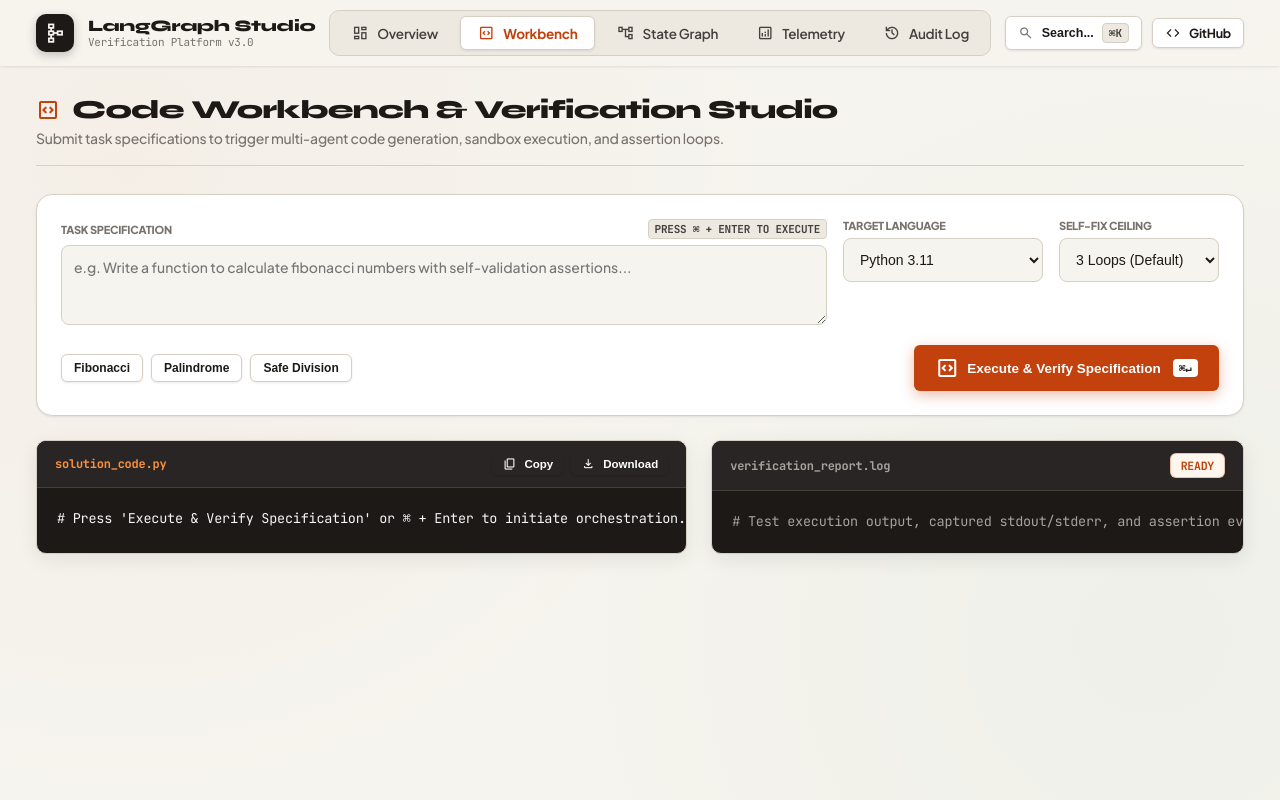
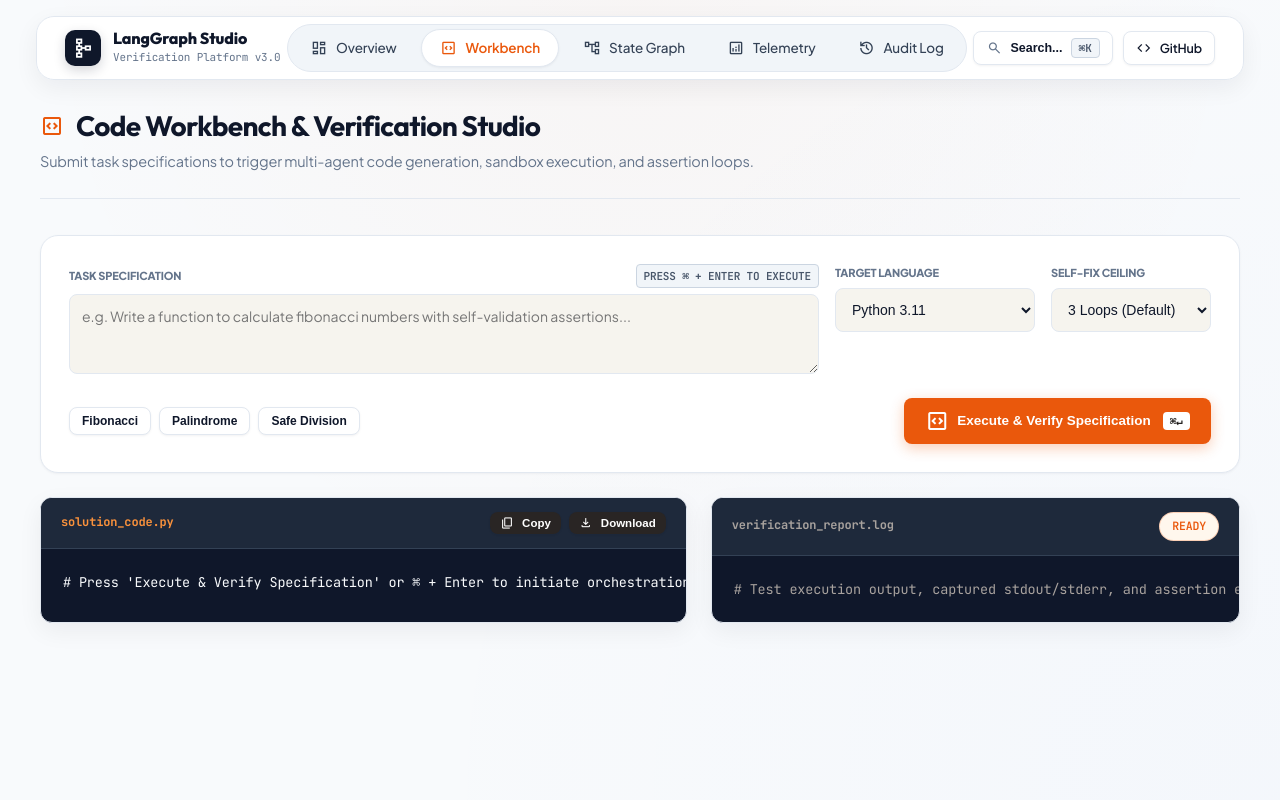
Before and after one commit to Sathvik1533/LangGraph_deployment, a FastAPI app: page /generate in a window 1280 px wide. Run offline with FastAPI, Linux system fonts and the light colour scheme.

Commit message:
style(ui): update font stack to Outfit & Plus Jakarta Sans with spacious breathing room

```diff
--- a/static/css/shared.css
+++ b/static/css/shared.css
@@ -1,50 +1,51 @@
-/* Impeccable & Hallmark Design System | Bespoke Editorial Engineering Journal */
-@import url('https://fonts.googleapis.com/css2?family=Syne:wght@600;700;800&family=Plus+Jakarta+Sans:wght@500;600;700;800&family=JetBrains+Mono:wght@400;500;600;700&display=swap');
+/* Airy & Spacious Engineering Studio Design System (Breathable, High-Legibility Typography) */
+@import url('https://fonts.googleapis.com/css2?family=Outfit:wght@400;500;600;700;800&family=Plus+Jakarta+Sans:wght@400;500;600;700&family=JetBrains+Mono:wght@400;500;600&display=swap');
 
 :root {
-    /* Impeccable & Hallmark Editorial Canvas Palette */
-    --bg-canvas: #f6f4ee;          /* Warm Editorial Sand Base */
+    /* Spacious & Airy Canvas Palette */
+    --bg-canvas: #f8fafc;          /* Light Slate Air Base */
     --bg-surface: #ffffff;         /* Pure Card Surface */
-    --bg-inset: #ede9e0;           /* Tactile Inset Panel */
-    --bg-hover: #e8e3d8;           /* Interactive Hover */
+    --bg-inset: #f1f5f9;           /* Inset Panel */
+    --bg-hover: #e2e8f0;           /* Interactive Hover */
 
-    /* Structured Editorial Hairlines */
-    --border-subtle: #d6d0c4;      /* Tactile Hairline */
-    --border-medium: #b8b09f;      /* Strong Boundary */
-    --border-active: #c2410c;      /* Terracotta Active Border */
+    /* Elegant Subtle Hairlines */
+    --border-subtle: #e2e8f0;      /* Light Hairline */
+    --border-medium: #cbd5e1;      /* Medium Border */
+    --border-active: #c2410c;      /* Terracotta Accent Border */
 
-    /* Hallmark Accents */
-    --accent-terracotta: #c2410c;  /* Primary Terracotta Flame */
+    /* Refined Accents */
+    --accent-terracotta: #ea580c;  /* Warm Terracotta Flame */
     --accent-terracotta-bg: #fff7ed;
 
-    --accent-emerald: #047857;     /* Deep Verified Emerald */
+    --accent-emerald: #059669;     /* Verified Emerald */
     --accent-emerald-bg: #ecfdf5;
 
-    --accent-indigo: #1e40af;      /* Deep Sapphire Indigo */
+    --accent-indigo: #2563eb;      /* Deep Sapphire Indigo */
     --accent-indigo-bg: #eff6ff;
 
-    --accent-amber: #b45309;       /* Warm Amber */
+    --accent-amber: #d97706;       /* Warm Amber */
     --accent-amber-bg: #fffbeb;
 
-    /* Deep Ink Typography (No Pitch Black, No AI Slop Gray) */
-    --text-primary: #1c1917;       /* Warm Stone Ink 900 */
-    --text-secondary: #44403c;     /* Stone 700 */
-    --text-muted: #78716c;         /* Stone 500 */
-    --text-light: #a8a29e;         /* Stone 400 */
+    /* Slate Ink Typography */
+    --text-primary: #0f172a;       /* Slate 900 */
+    --text-secondary: #334155;     /* Slate 700 */
+    --text-muted: #64748b;         /* Slate 500 */
+    --text-light: #94a3b8;         /* Slate 400 */
 
-    /* Typography Fonts */
-    --font-heading: 'Syne', 'Plus Jakarta Sans', sans-serif;
-    --font-sans: 'Plus Jakarta Sans', -apple-system, sans-serif;
+    /* Geometric Airy Typography Fonts */
+    --font-heading: 'Outfit', -apple-system, BlinkMacSystemFont, sans-serif;
+    --font-sans: 'Plus Jakarta Sans', -apple-system, BlinkMacSystemFont, sans-serif;
     --font-mono: 'JetBrains Mono', monospace;
 
-    /* Tactile Shadows & Depth */
-    --shadow-sm: 0 1px 3px rgba(28, 25, 23, 0.06), 0 1px 2px rgba(28, 25, 23, 0.04);
-    --shadow-md: 0 6px 20px rgba(28, 25, 23, 0.08);
-    --shadow-lg: 0 16px 36px rgba(28, 25, 23, 0.12);
+    /* Subtle Floating Depth */
+    --shadow-sm: 0 1px 3px rgba(15, 23, 42, 0.04), 0 1px 2px rgba(15, 23, 42, 0.02);
+    --shadow-md: 0 8px 24px rgba(15, 23, 42, 0.06);
+    --shadow-lg: 0 20px 48px rgba(15, 23, 42, 0.09);
 
-    --radius-sm: 6px;
-    --radius-md: 10px;
-    --radius-lg: 16px;
+    --radius-sm: 8px;
+    --radius-md: 12px;
+    --radius-lg: 18px;
+    --radius-pill: 9999px;
 }
 
 * {
@@ -59,25 +60,27 @@ body {
     color: var(--text-primary);
     min-height: 100vh;
     overflow-x: hidden;
-    letter-spacing: -0.015em;
+    line-height: 1.65;
+    letter-spacing: -0.01em;
     -webkit-font-smoothing: antialiased;
     background-image:
-        radial-gradient(circle at 10% 20%, rgba(194, 65, 12, 0.03) 0%, transparent 50%),
-        radial-gradient(circle at 90% 80%, rgba(4, 120, 87, 0.03) 0%, transparent 50%);
+        radial-gradient(circle at 50% 0%, rgba(234, 88, 12, 0.03) 0%, transparent 60%),
+        radial-gradient(circle at 100% 100%, rgba(37, 99, 235, 0.02) 0%, transparent 60%);
     background-attachment: fixed;
 }
 
 h1, h2, h3, h4, h5, h6 {
     font-family: var(--font-heading);
-    letter-spacing: -0.03em;
+    letter-spacing: -0.025em;
     color: var(--text-primary);
+    line-height: 1.3;
 }
 
 .font-mono {
     font-family: var(--font-mono);
 }
 
-/* Custom Scrollbars */
+/* Custom Minimalist Scrollbars */
 ::-webkit-scrollbar {
     width: 6px;
     height: 6px;
@@ -86,58 +89,61 @@ h1, h2, h3, h4, h5, h6 {
     background: var(--bg-canvas);
 }
 ::-webkit-scrollbar-thumb {
-    background: #d6d0c4;
+    background: #cbd5e1;
     border-radius: 4px;
 }
 ::-webkit-scrollbar-thumb:hover {
-    background: #b8b09f;
+    background: #94a3b8;
 }
 
-/* Hallmark Top Navbar */
+/* Floating Breathable Top Navbar */
 .top-navbar {
     position: fixed;
-    top: 0;
-    left: 0;
-    right: 0;
-    height: 66px;
-    background: rgba(246, 244, 238, 0.95);
-    backdrop-filter: blur(20px);
-    -webkit-backdrop-filter: blur(20px);
-    border-bottom: 1px.5px solid var(--border-subtle);
+    top: 16px;
+    left: 50%;
+    transform: translateX(-50%);
+    width: calc(100% - 72px);
+    max-width: 1400px;
+    height: 64px;
+    background: rgba(255, 255, 255, 0.92);
+    backdrop-filter: blur(24px);
+    -webkit-backdrop-filter: blur(24px);
+    border: 1px solid var(--border-subtle);
+    border-radius: var(--radius-lg);
     display: flex;
     align-items: center;
     justify-content: space-between;
-    padding: 0 36px;
+    padding: 0 28px;
     z-index: 100;
-    box-shadow: var(--shadow-sm);
+    box-shadow: var(--shadow-md);
 }
 
 .nav-brand {
     display: flex;
     align-items: center;
-    gap: 14px;
+    gap: 12px;
     text-decoration: none;
 }
 
 .brand-icon {
-    width: 38px;
-    height: 38px;
+    width: 36px;
+    height: 36px;
     border-radius: 10px;
     background: var(--text-primary);
     display: flex;
     align-items: center;
     justify-content: center;
-    color: #f6f4ee;
-    box-shadow: 0 3px 10px rgba(28, 25, 23, 0.25);
+    color: #ffffff;
+    box-shadow: 0 4px 12px rgba(15, 23, 42, 0.18);
 }
 
 .nav-links {
     display: flex;
     align-items: center;
     gap: 6px;
-    background: #ede9e0;
-    padding: 5px;
-    border-radius: var(--radius-md);
+    background: #f1f5f9;
+    padding: 4px;
+    border-radius: var(--radius-pill);
     border: 1px solid var(--border-subtle);
 }
 
@@ -145,18 +151,18 @@ h1, h2, h3, h4, h5, h6 {
     display: flex;
     align-items: center;
     gap: 8px;
-    padding: 7px 16px;
-    border-radius: var(--radius-sm);
+    padding: 7px 18px;
+    border-radius: var(--radius-pill);
     color: var(--text-secondary);
     text-decoration: none;
     font-size: 13.5px;
-    font-weight: 600;
+    font-weight: 500;
     transition: all 0.15s ease;
 }
 
 .nav-link-item:hover {
     color: var(--text-primary);
-    background: var(--bg-hover);
+    background: rgba(255, 255, 255, 0.6);
 }
 
 .nav-link-item.active {
@@ -164,20 +170,20 @@ h1, h2, h3, h4, h5, h6 {
     color: var(--accent-terracotta);
     border: 1px solid var(--border-subtle);
     box-shadow: var(--shadow-sm);
-    font-weight: 700;
+    font-weight: 600;
 }
 
 .nav-link-item .material-symbols-outlined {
     font-size: 18px;
 }
 
-/* Studio Layout Container */
+/* Studio Layout Container with Generous Breathing Room */
 .studio-layout {
-    padding-top: 94px;
-    padding-bottom: 48px;
-    padding-left: 36px;
-    padding-right: 36px;
-    max-width: 1460px;
+    padding-top: 108px;
+    padding-bottom: 60px;
+    padding-left: 40px;
+    padding-right: 40px;
+    max-width: 1440px;
     margin: 0 auto;
 }
 
@@ -185,14 +191,14 @@ h1, h2, h3, h4, h5, h6 {
     display: flex;
     align-items: center;
     justify-content: space-between;
-    margin-bottom: 28px;
-    padding-bottom: 18px;
-    border-bottom: 1.5px solid var(--border-subtle);
+    margin-bottom: 36px;
+    padding-bottom: 24px;
+    border-bottom: 1px solid var(--border-subtle);
 }
 
 .page-title {
-    font-size: 26px;
-    font-weight: 800;
+    font-size: 28px;
+    font-weight: 700;
     color: var(--text-primary);
     display: flex;
     align-items: center;
@@ -200,19 +206,19 @@ h1, h2, h3, h4, h5, h6 {
 }
 
 .page-subtitle {
-    font-size: 14px;
+    font-size: 14.5px;
     color: var(--text-muted);
-    margin-top: 4px;
+    margin-top: 6px;
 }
 
 /* Studio Cards & Elevation */
 .studio-card {
     background: var(--bg-surface);
     border-radius: var(--radius-lg);
-    border: 1.5px solid var(--border-subtle);
-    padding: 24px;
+    border: 1px solid var(--border-subtle);
+    padding: 28px;
     box-shadow: var(--shadow-sm);
-    transition: border-color 0.15s ease, box-shadow 0.15s ease, transform 0.15s ease;
+    transition: border-color 0.2s ease, box-shadow 0.2s ease, transform 0.2s ease;
 }
 
 .studio-card-hover:hover {
@@ -230,7 +236,7 @@ h1, h2, h3, h4, h5, h6 {
     padding: 10px 20px;
     border-radius: var(--radius-sm);
     font-size: 13.5px;
-    font-weight: 700;
+    font-weight: 600;
     cursor: pointer;
     border: 1px solid transparent;
     transition: all 0.15s ease;
@@ -240,19 +246,19 @@ h1, h2, h3, h4, h5, h6 {
 .cyber-btn-primary {
     background: var(--accent-terracotta);
     color: #ffffff;
-    box-shadow: 0 4px 14px rgba(194, 65, 12, 0.35);
+    box-shadow: 0 4px 14px rgba(234, 88, 12, 0.3);
 }
 
 .cyber-btn-primary:hover {
-    background: #9a3412;
+    background: #c2410c;
     transform: translateY(-1px);
-    box-shadow: 0 6px 18px rgba(194, 65, 12, 0.45);
+    box-shadow: 0 6px 18px rgba(234, 88, 12, 0.4);
 }
 
 .cyber-btn-secondary {
     background: #ffffff;
     color: var(--text-primary);
-    border: 1.5px solid var(--border-subtle);
+    border: 1px solid var(--border-subtle);
     box-shadow: var(--shadow-sm);
 }
 
@@ -261,60 +267,60 @@ h1, h2, h3, h4, h5, h6 {
     border-color: var(--border-medium);
 }
 
-/* Badges */
+/* Pill Badges */
 .cyber-badge {
     display: inline-flex;
     align-items: center;
     gap: 5px;
-    padding: 4px 10px;
-    border-radius: var(--radius-sm);
+    padding: 4px 12px;
+    border-radius: var(--radius-pill);
     font-size: 11.5px;
-    font-weight: 700;
+    font-weight: 600;
     font-family: var(--font-mono);
 }
 
 .cyber-badge-terracotta {
     background: var(--accent-terracotta-bg);
     color: var(--accent-terracotta);
-    border: 1px solid rgba(194, 65, 12, 0.3);
+    border: 1px solid rgba(234, 88, 12, 0.25);
 }
 
 .cyber-badge-emerald {
     background: var(--accent-emerald-bg);
     color: var(--accent-emerald);
-    border: 1px solid rgba(4, 120, 87, 0.3);
+    border: 1px solid rgba(5, 150, 105, 0.25);
 }
 
 .cyber-badge-indigo {
     background: var(--accent-indigo-bg);
     color: var(--accent-indigo);
-    border: 1px solid rgba(30, 64, 175, 0.3);
+    border: 1px solid rgba(37, 99, 235, 0.25);
 }
 
 /* Code Editor Window */
 .code-editor-pane {
     border-radius: var(--radius-md);
-    border: 1.5px solid var(--border-subtle);
-    background: #1c1917;
+    border: 1px solid var(--border-subtle);
+    background: #0f172a;
     overflow: hidden;
     box-shadow: var(--shadow-md);
 }
 
 .code-editor-header {
-    background: #292524;
-    padding: 12px 18px;
-    border-bottom: 1px solid #44403c;
+    background: #1e293b;
+    padding: 14px 20px;
+    border-bottom: 1px solid #334155;
     display: flex;
     align-items: center;
     justify-content: space-between;
 }
 
 .code-editor-body {
-    padding: 20px;
+    padding: 22px;
     font-family: var(--font-mono);
     font-size: 13.5px;
-    line-height: 1.6;
-    color: #f5f5f4;
+    line-height: 1.65;
+    color: #f8fafc;
     overflow-x: auto;
     white-space: pre;
 }
@@ -388,23 +394,26 @@ h1, h2, h3, h4, h5, h6 {
 }
 
 .kbd-badge {
-    background: #ede9e0;
-    color: #44403c;
+    background: #f1f5f9;
+    color: #475569;
     font-family: var(--font-mono);
     font-size: 11px;
-    padding: 2px 6px;
+    padding: 2px 7px;
     border-radius: 4px;
-    border: 1px solid var(--border-subtle);
-    font-weight: 700;
+    border: 1px solid #cbd5e1;
+    font-weight: 600;
 }
 
 /* Responsive */
 @media (max-width: 900px) {
+    .top-navbar {
+        width: calc(100% - 32px);
+    }
     .nav-links {
         display: none;
     }
     .studio-layout {
-        padding-left: 16px;
-        padding-right: 16px;
+        padding-left: 20px;
+        padding-right: 20px;
     }
 }
```
Also changed, not shown: other parts of static/css/shared.css (+14 -14 lines).
